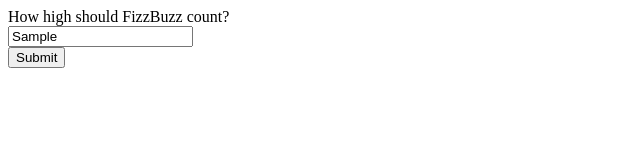
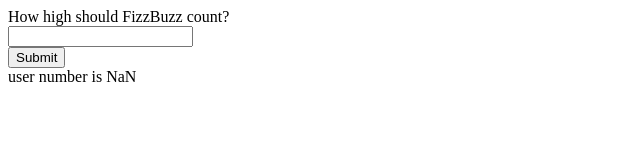
Before and after one commit to jonaskleiner/fizzbuzz2, a plain HTML site: page index.html in a window 1280 px wide. Both pictures are taken after typing "Sample" into the empty fields and a click on the input 36 px from the left and 57 px from the top of the page. Shown: the whole page, without its empty margins (0-640 px from the left). Drawn offline with nearby package versions, Linux system fonts and the light colour scheme.

Commit message:
converted user string dislplays on screen

```diff
--- a/index.html
+++ b/index.html
@@ -12,6 +12,7 @@
   <input type="text" id="fizzCount"><br>
   <input type="submit" id="formVal">
 </form>
+<div id="userChoice"></div>
 <div id="theValues"></div>
 
 </body>
--- a/js/app.js
+++ b/js/app.js
@@ -1,24 +1,24 @@
 $(document).ready(function() {
-	// button submit (id formVal) pushes an input string
-	// grab input string from form id "fizzCount"
-	// check if input string is a number
-	// convert input string to an integer
-	// assign the integer to a variable called "the_count"
-	// print the value of "the_count" in console.log
+
+	var n = 0;
 
 	function processInput() {
 		event.preventDefault(); // prevents form from refreshing page
 		var process_string = $("#fizzCount").val();  // raw form value
 		console.log(process_string); // display raw form value
-		var converted_string = parseInt(process_string); // convert string to integer
-		console.log(converted_string); // display converted value
+		var n = parseInt(process_string); // convert string to integer
+		console.log("parsed num " + n); // display parsed value in console
+		$("#userChoice").append("user number is " + n); // display parsed value on page
+		$("#fizzCount").val('');
 	}
 
 	$("#getCountNumber").on('submit', processInput);
 
+	function fizzbuzztime() {
+
 		// fizz buzz starts here
 
-		/*for ( var i = 1; i <= converted_string; i++ ) {
+		for ( var i = 1; i <= n; i++ ) {
 
 			if (i % 3 === 0 && i % 5 === 0 ) {
 				$("#theValues").append("<p>fizzbuzz</p>");
@@ -29,5 +29,6 @@ $(document).ready(function() {
 			} else {
 				$("#theValues").append("<p>"+i+"</p>");
 			}
-	}*/
+		}
+	}
 });
```
Lines whose indentation alone changed are shown as unchanged.
